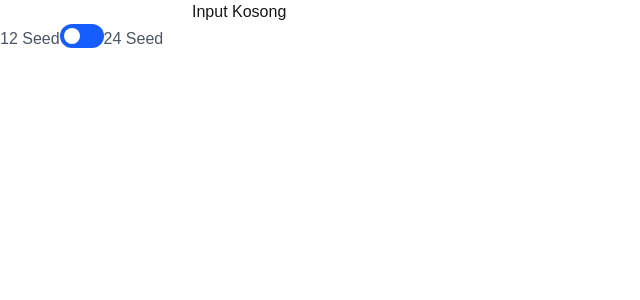
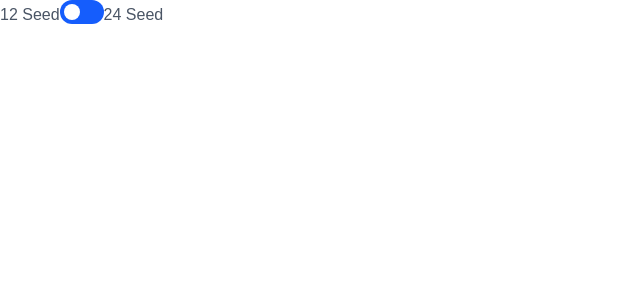
Before and after one commit to zenbuterin/Vaultro-Wallet, a Next.js app in the folder frontend/: page /seed-input/1 in a window 1280 px wide. Shown: the top 300 px of the page, without its empty margins (0-640 px from the left). Built offline with nearby package versions, Linux system fonts and the light colour scheme.

Commit message:
in progress: save state of seed phrase. (logic skill wrong)

```diff
--- a/frontend/src/components/ui/SeedPhraseInput.tsx
+++ b/frontend/src/components/ui/SeedPhraseInput.tsx
@@ -5,6 +5,7 @@ import { useEffect, useRef, useState } from "react"
 export const SeedPhraseInput = ({ typeSeed }: {typeSeed : string}) => {
   const [typeOfSeedPhraseOperation, setTypeOfSeedPhraseOperation] = useState<string>("");
   const [numberOfSeed, setNumberOfSeed] = useState<number>(12);
+  const [seedWords, setSeedWords] = useState<(string)[]>([])
   const inputsRef = useRef<(HTMLInputElement | null)[]>([])
 
   function handleToggle() {
@@ -18,6 +19,8 @@ export const SeedPhraseInput = ({ typeSeed }: {typeSeed : string}) => {
     }
   };
 
+
+
   function numberSeedToEntropy(numberofseed: number): number  {
     if (numberOfSeed == 12) {
       return 128;
@@ -28,33 +31,23 @@ export const SeedPhraseInput = ({ typeSeed }: {typeSeed : string}) => {
     return 0
   }
 
-  function handleCreateSeedPhrase(numberofseed: number): React.ReactNode {
+  function handleCreateSeedPhrase(numberofseed: number): string[] {
     const entropy = numberSeedToEntropy(numberofseed)
     const seedPhrase = bip39.generateMnemonic(entropy);
     const words = seedPhrase.trim().split(/\s+/);
+    //put seedphrase to state
+    setSeedWords(words)
+    return words;
 
-    if (words.length === numberofseed) {
-      return (
-        <>
-          {words.map((word, index) => (
-            <div key={index}>
-              <span>{word}</span>
-            </div>
-          ))}
-        </>
-      );
-    }
-
-  // Jika kondisi tidak terpenuhi, return sesuatu agar tidak undefined
-  return null;
-}
+  }
 
 
   function handlePaste(e: React.ClipboardEvent<HTMLInputElement>) {
     const text = e.clipboardData.getData("text");
     const words = text.trim().split(/\s+/); // split by spasi atau enter
+    //put seedphrase to state
 
-    if (words.length === 12) {
+    if (words.length === 12 || words.length === 24) {
       words.forEach((word, idx) => {
         if (inputsRef.current[idx]) {
           inputsRef.current[idx]!.value = word;
@@ -75,12 +68,29 @@ export const SeedPhraseInput = ({ typeSeed }: {typeSeed : string}) => {
 
   useEffect( () => handleTypeOfInputSeed(), []);
 
+  useEffect(() => {
+    if (typeOfSeedPhraseOperation == "SeedPhraseCreate") {
+      handleCreateSeedPhrase(numberOfSeed)
+    }
+  }, [numberOfSeed])
+
+  useEffect(() => {
+    if (typeOfSeedPhraseOperation == "SeedPhraseImport") {
+      const words = inputsRef.current.map((input) => input?.value || "");
+      setSeedWords(words)
+    }
+  } , [seedWords])
+
+
+
+
+
   return (
     <div>
     <div className="max-w-4xl mx-auto grid grid-cols-3 gap-4">
     {/*ini untuk seed phrase yang di import*/}
     {
-    typeOfSeedPhraseOperation === "SeedPhraseImport" && numberOfSeed
+    typeOfSeedPhraseOperation === "SeedPhraseImport"
        ? Array.from({ length: numberOfSeed }).map((_, i) => (
           <input
             className="border-black-50"
@@ -92,16 +102,14 @@ export const SeedPhraseInput = ({ typeSeed }: {typeSeed : string}) => {
             ref={(el) => { inputsRef.current[i] = el }}
             />
           ))
-        : typeOfSeedPhraseOperation === "SeedPhraseCreate" && numberOfSeed
-        ? handleCreateSeedPhrase(numberOfSeed)
-        : <span>Input Kosong</span>
+        : typeOfSeedPhraseOperation === "SeedPhraseCreate" &&
+          seedWords.map((word, indx) => (
+          <div key={indx}><span>{word}</span></div>
+        ))
      }
-
     </div>
-
     <div>
          <span className="text-gray-600 font-medium">12 Seed</span>
-
           <button
             onClick={handleToggle}
             className={`relative inline-flex h-6 w-11 items-center rounded-full transition-colors duration-200 ease-in-out focus:outline-none focus:ring-2 focus:ring-blue-500 focus:ring-offset-2 ${
@@ -119,4 +127,4 @@ export const SeedPhraseInput = ({ typeSeed }: {typeSeed : string}) => {
     </div>
     </div>
   )
-}
+  }
```
